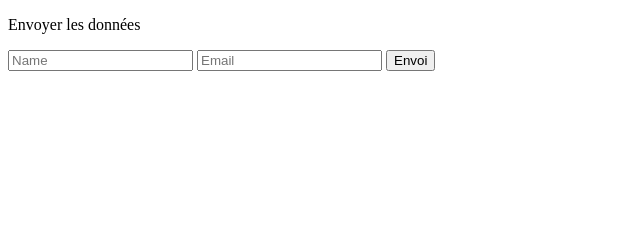
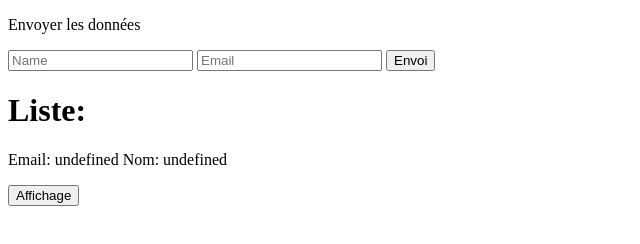
Before and after one commit to cin-vong/single-web-app-user-mail, a plain HTML site: page frontend/index.html in a window 1280 px wide. Shown: the whole page, without its empty margins (0-640 px from the left). Drawn offline with Linux system fonts and the light colour scheme.

Commit message:
commit 05

```diff
--- a/frontend/index.html
+++ b/frontend/index.html
@@ -12,6 +12,9 @@
     <input type="text" id="email" placeholder="Email">
     <button id="btn">Envoi</button>
 
+    <div id ="liste"></div>
+    <button id="btnA">Affichage</button>
+
     <script src="./js/main.js"></script>
 </body>
 </html>
--- a/frontend/js/main.js
+++ b/frontend/js/main.js
@@ -1,5 +1,3 @@
-
-
 let nameValue = document.getElementById('name').value;
 let emailValue = document.getElementById('email').value;
 
@@ -23,12 +21,10 @@ async function queryPost(url) {
     }
 
     let reponse = await fetch (url, options);
-    let data = await response.json();
+    let data = await reponse.json();
     console.log(data);
     return data;
 }
-
-
 
 //Signup
 const btn = document.getElementById('btn');
@@ -37,3 +33,46 @@ btn.addEventListener('click', e => {
     e.preventDefault();
     queryPost('http://localhost:3000/api/auth/signup');
 })
+
+//Affichage
+
+const listeReponse = [
+    {
+    'name': nameValue,
+    'address': emailValue,
+    }
+  ]
+
+
+  function displayData(data) {
+    const listeBox = document.getElementById('liste');
+
+    const title = document.createElement('h1');
+    title.textContent = 'Liste: ';
+    listeBox.appendChild(title)
+
+    for ( const people in data ) {
+      console.log (data[people])
+      let person = data[people];
+
+      const article = document.createElement('article');
+      listeBox.appendChild(article)
+
+      const name = document.createElement('h2');
+    name.textContent = person.name;
+    article.appendChild(name)
+
+       const infos = document.createElement('p');
+    infos.textContent = `Email: ${person.emailValue} Nom: ${person.nameValue}`;
+    article.appendChild(infos)
+
+    const btnA = document.getElementById('btnA');
+    btnA.addEventListener('click', e => {
+        e.preventDefault();
+        queryPost('http://localhost:3000/api/auth');
+    })
+
+    }
+  }
+
+  displayData(listeReponse)
```
